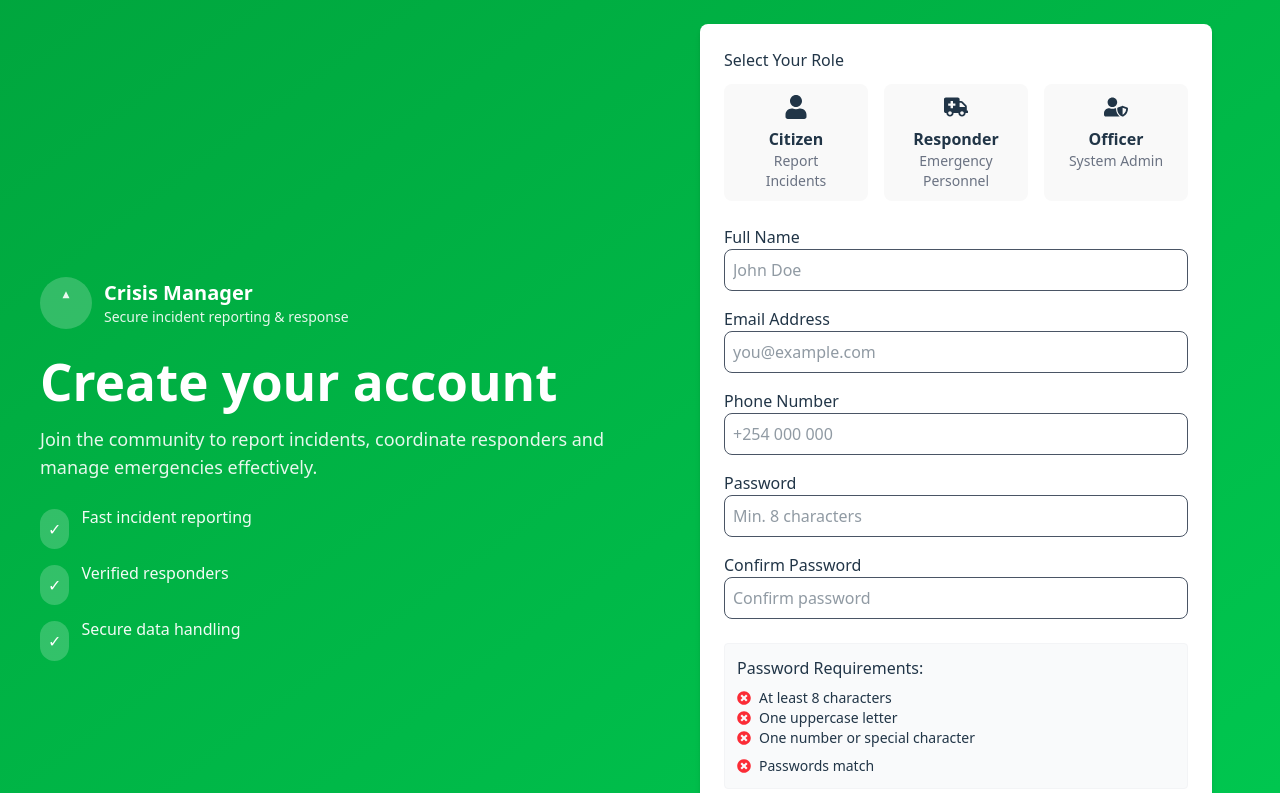
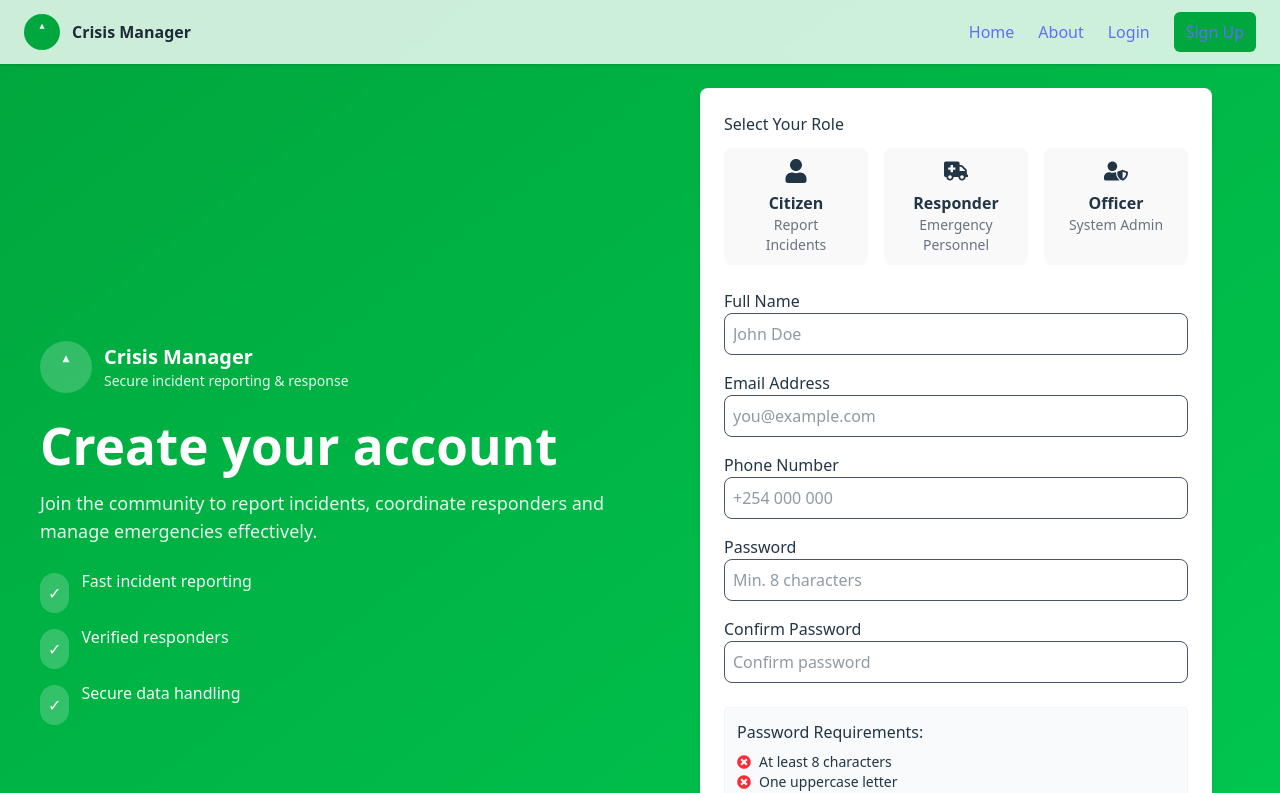
Before and after one commit to Micheni58/disaster-mgt-Frontend, a React (Vite) app: page /signup in a window 1280 px wide. Shown: the top 793 px of the page. Built offline with nearby package versions, Linux system fonts and the light colour scheme.

Commit message:
Fix navbar mobile view bug

```diff
--- a/src/components/Navbar.jsx
+++ b/src/components/Navbar.jsx
@@ -1,30 +1,71 @@
+import { useState } from "react";
 import { NavLink } from "react-router-dom";
+
 function Navbar(){
-    return(
-        <>
-        <div className="flex gap-10 p-4 shadow-2xl">
-            <div>
-                <NavLink to="/" className="border rounded-4xl p-4 ">
-                    Logo
+    const [open, setOpen] = useState(false);
+
+    return (
+        <nav className="w-full bg-white/80 backdrop-blur-sm sticky top-0 z-50 shadow">
+            <div className="container mx-auto px-6">
+                <div className="flex items-center justify-between py-3">
+                    <NavLink to="/" className="flex items-center gap-3">
+                        <div className="bg-green-600 text-white rounded-full p-2">
+                            <svg width="20" height="20" viewBox="0 0 24 24" fill="none" xmlns="http://www.w3.org/2000/svg">
+                                <path d="M12 2L15 8H9L12 2Z" fill="currentColor" />
+                            </svg>
+                        </div>
+                        <span className="font-semibold text-gray-800">Crisis Manager</span>
                     </NavLink>
 
-            </div>
-            <div className="font-bold flex gap-5 justify-end  ">
-                <NavLink to="/" className="hover:text-green-600">
+                    <div className="hidden md:flex items-center gap-6 font-medium">
+                        <NavLink to="/" className={({isActive}) => `text-gray-700 hover:text-green-600 ${isActive? 'text-green-700':''}`}>
                             Home
                         </NavLink>
-                <NavLink to="/about" className="hover:text-green-600">
+                        <NavLink to="/about" className={({isActive}) => `text-gray-700 hover:text-green-600 ${isActive? 'text-green-700':''}`}>
                             About
                         </NavLink>
-                <NavLink to="/login" className="hover:text-green-600">
+                        <NavLink to="/login" className={({isActive}) => `text-gray-700 hover:text-green-600 ${isActive? 'text-green-700':''}`}>
                             Login
                         </NavLink>
-                <NavLink to="/signup" className="hover:text-green-600">
+                        <NavLink to="/signup" className={({isActive}) => `px-3 py-2 rounded-md ${isActive? 'bg-green-600 text-white' : 'bg-green-600 text-white/95 hover:opacity-95'}`}>
+                            Sign Up
+                        </NavLink>
+                    </div>
+
+                    <div className="md:hidden">
+                        <button aria-label="Toggle menu" onClick={() => setOpen(prev => !prev)} className="p-2 rounded-md text-gray-700 hover:bg-gray-100 focus:outline-none">
+                            {open ? (
+                                <svg width="20" height="20" viewBox="0 0 24 24" fill="none" xmlns="http://www.w3.org/2000/svg">
+                                    <path d="M6 18L18 6M6 6l12 12" stroke="currentColor" strokeWidth="2" strokeLinecap="round" strokeLinejoin="round" />
+                                </svg>
+                            ) : (
+                                <svg width="20" height="20" viewBox="0 0 24 24" fill="none" xmlns="http://www.w3.org/2000/svg">
+                                    <path d="M3 6h18M3 12h18M3 18h18" stroke="currentColor" strokeWidth="2" strokeLinecap="round" strokeLinejoin="round" />
+                                </svg>
+                            )}
+                        </button>
+                    </div>
+                </div>
+
+                <div className={`md:hidden transition-all ${open ? 'block' : 'hidden'}`}>
+                    <div className="flex flex-col gap-2 py-4">
+                        <NavLink to="/" onClick={() => setOpen(false)} className={({isActive}) => `px-3 py-2 rounded-md ${isActive? 'bg-green-100 text-green-700' : 'text-gray-700 hover:bg-gray-100'}`}>
+                            Home
+                        </NavLink>
+                        <NavLink to="/about" onClick={() => setOpen(false)} className={({isActive}) => `px-3 py-2 rounded-md ${isActive? 'bg-green-100 text-green-700' : 'text-gray-700 hover:bg-gray-100'}`}>
+                            About
+                        </NavLink>
+                        <NavLink to="/login" onClick={() => setOpen(false)} className={({isActive}) => `px-3 py-2 rounded-md ${isActive? 'bg-green-100 text-green-700' : 'text-gray-700 hover:bg-gray-100'}`}>
+                            Login
+                        </NavLink>
+                        <NavLink to="/signup" onClick={() => setOpen(false)} className={({isActive}) => `px-3 py-2 rounded-md ${isActive? 'bg-green-600 text-white' : 'bg-green-600 text-white/95 hover:opacity-95'}`}>
                             Sign Up
                         </NavLink>
                     </div>
                 </div>
-        </>
+            </div>
+        </nav>
     )
 }
+
 export default Navbar;
--- a/src/pages/Signup.jsx
+++ b/src/pages/Signup.jsx
@@ -1,8 +1,10 @@
 import SignUpForm from "../components/SignUpForm";
+import Navbar from "../components/Navbar";
 
 function RegisterPage(){
     return (
-        <div className="min-h-screen bg-linear-to-br from-green-600 to-green-500 flex items-center">
+        <div className="min-h-screen bg-linear-to-br from-green-600 to-green-500  items-center">
+            <Navbar />
             <div className="container mx-auto px-6">
                 <div className="grid md:grid-cols-2 gap-8 items-center">
                     <div className="text-white px-4">
```
Lines whose indentation alone changed are shown as unchanged.
